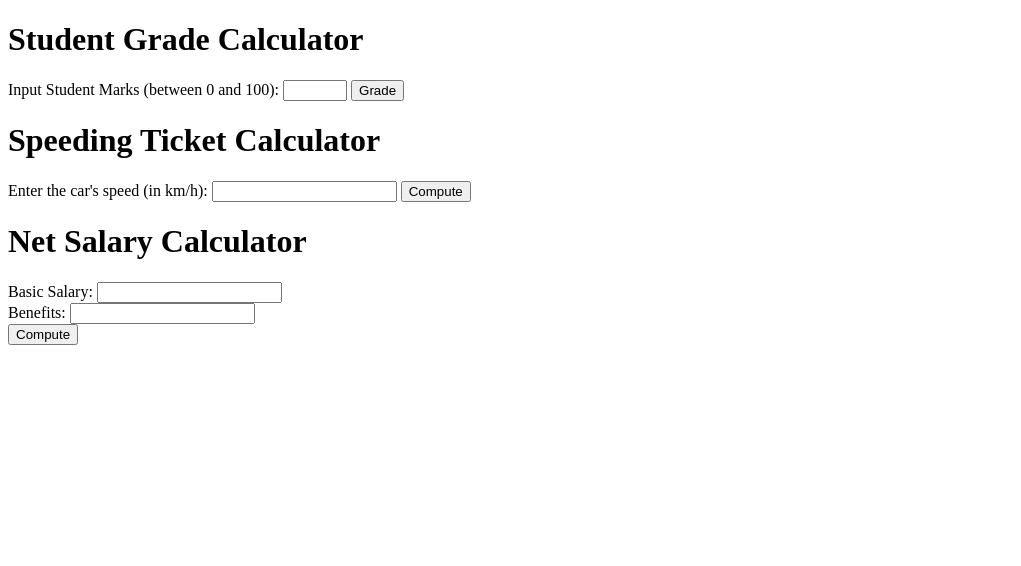
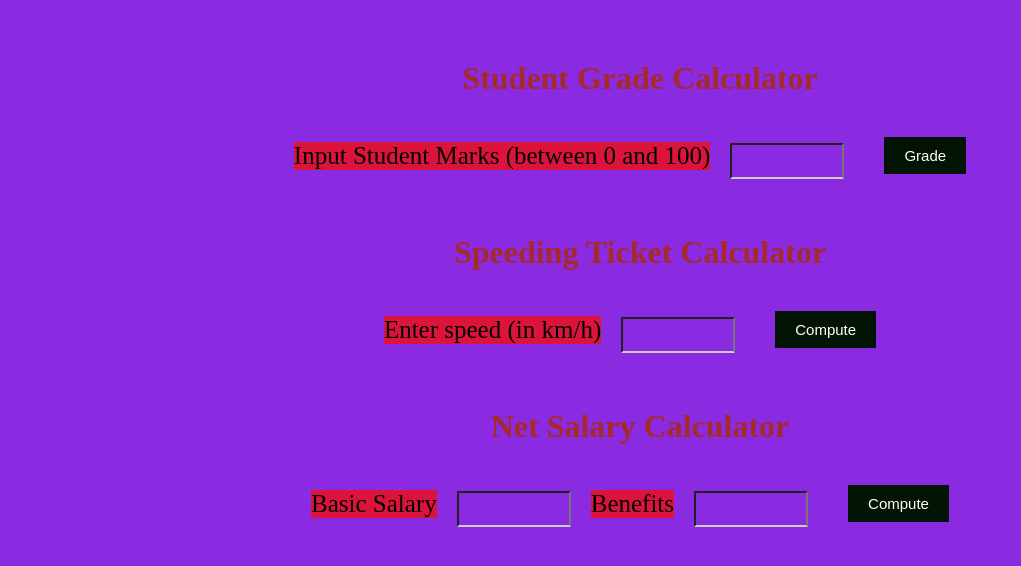
Before and after one commit to Markswell-crypto/Phase-1-Week-1-Code-Challenge, a plain HTML site: page index.html in a window 1280 px wide. Shown: the whole page, without its empty margins (0-1021 px from the left). Drawn offline with Linux system fonts and the light colour scheme; a script that the page names is missing.

Commit message:
Styling in style.css and more index.html editing

```diff
--- a/index.html
+++ b/index.html
@@ -13,7 +13,7 @@
     <div>
         <h1>Student Grade Calculator</h1>
         <form>
-          <label for="marks">Input Student Marks (between 0 and 100):</label>
+          <label for="marks">Input Student Marks (between 0 and 100)</label>
           <input type="number" id="marks" name="marks" min="0" max="100">
           <button type="button" onclick="gradingSystem()">Grade</button>
         </form>
@@ -26,7 +26,7 @@
     <div>
         <h1>Speeding Ticket Calculator</h1>
         <form>
-          <label for="speed">Enter the car's speed (in km/h):</label>
+          <label for="speed">Enter speed (in km/h)</label>
           <input type="number" id="speed" name="speed" required>
           <button type="button" onclick="speedCalculator()">Compute</button>
         </form>
@@ -39,10 +39,10 @@
     <div>
         <h1>Net Salary Calculator</h1>
 		<form id="salary-form">
-			<label for="basic-salary">Basic Salary:</label>
+			<label for="basic-salary">Basic Salary</label>
 			<input type="number" id="basic-salary" name="basic-salary"><br>
 
-			<label for="benefits">Benefits:</label>
+			<label for="benefits">Benefits</label>
 			<input type="number" id="benefits" name="benefits"><br>
 
 			<button type="button" id="calculate-button">Compute</button>
--- a/style.css
+++ b/style.css
@@ -0,0 +1,63 @@
+/* styling main elements in css */
+*{
+    background-color: blueviolet;
+    margin: 20px;
+}
+
+h1 {
+  color: brown;
+    text-align: center;
+  }
+body {
+    font-family: 'Times New Roman', Times, serif;
+    display: flex;
+    flex-direction: column;
+    text-align: left;
+    background-color: blueviolet;
+}
+div{
+    margin: auto;
+}
+
+/*Form styling and button transitions */
+  form {
+    display: flex;
+    flex-direction: row;
+    align-items: center;
+    margin-top: 20px;
+  }
+
+  label {
+    background-color: crimson;
+    font-size: 25px;
+    margin: auto;
+  }
+
+  input[type=number] {
+    width: 100px;
+    font-size: 1.2em;
+    padding: 5px;
+    border-bottom: 2px solid #ccc;
+    text-align: left;
+    margin-bottom: 10px;
+  }
+
+  button {
+    padding: 10px 20px;
+    font-size: 15px;
+    background-color: #031404;
+    color: #fff;
+    border: blanchedalmond;
+    cursor: default;
+  }
+
+  button:hover {
+    background-color: #bd2148;
+  }
+
+  p {
+    text-align: center;
+    margin: auto;
+    font-size: 20px;
+    font-weight: bold;
+  }
```
